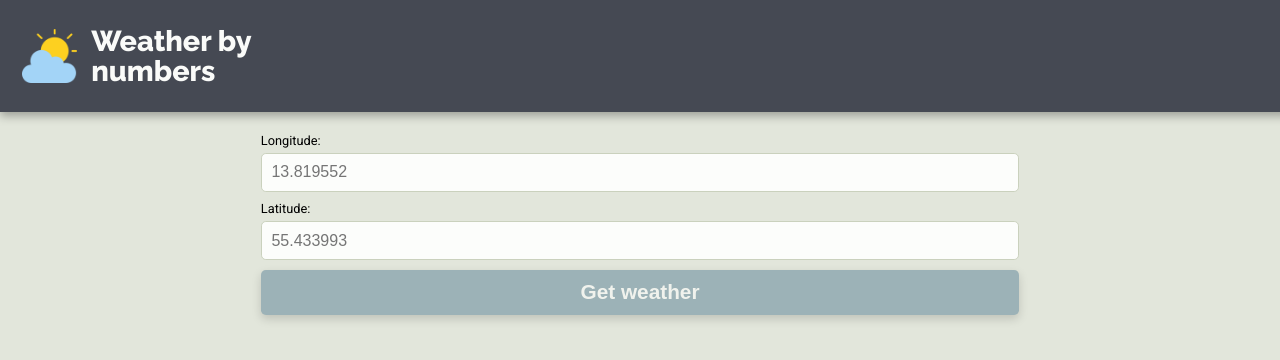
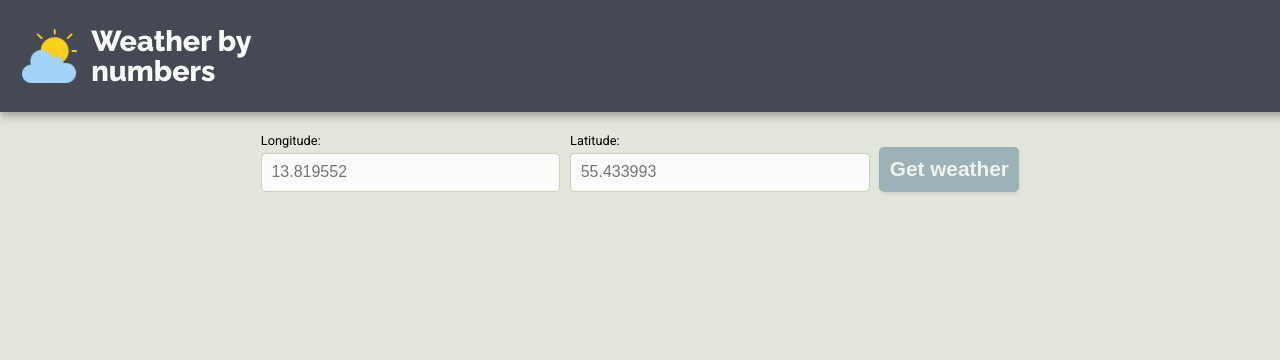
Before and after one commit to fermentedcat/weather-app, a React (Create React App) app: page / in a window 1280 px wide. Shown: the top 360 px of the page. Built offline with nearby package versions, Linux system fonts and the light colour scheme; a web font is replaced by a local one.

Commit message:
Make form responsive

```diff
--- a/src/components/Button/Button.module.scss
+++ b/src/components/Button/Button.module.scss
@@ -6,25 +6,37 @@
   border: none;
   border-radius: $borderRadiusSmall;
   transition: all .07s ease-in-out;
+  cursor: pointer;
 
   &:disabled {
     opacity: .5;
+    box-shadow: none;
+    cursor: default;
   }
 
   &.primary {
-    @include drop-shadow(medium);
     background-color: $primary;
     color: lighten($bgColor, 15%);
-    &:hover {
-      background-color: lighten($primary, 6%);
-      color: white;
+    &:not(:disabled) {
+      @include drop-shadow(medium);
+      &:hover {
+        background-color: lighten($primary, 6%);
+        color: white;
+      }
+      &:active {
+        background-color: darken($primary, 1%);
+        @include drop-shadow(small);
+      }
     }
-    &:active {
-      background-color: darken($primary, 1%);
+
+    &:disabled {
+      @include drop-shadow(small);
     }
   }
 
   &.large {
+    min-width: max-content;
+    height: fit-content;
     font-weight: bold;
     font-size: 1.3em;
   }
--- a/src/components/Form/Form.module.scss
+++ b/src/components/Form/Form.module.scss
@@ -1,4 +1,8 @@
 form.wrapper {
   display: flex;
   flex-direction: column;
+  @media screen and (min-width: 650px) {
+    flex-direction: row;
+    align-items: flex-end;
+  }
 }
--- a/src/components/Input/Input.jsx
+++ b/src/components/Input/Input.jsx
@@ -3,7 +3,7 @@ import styles from './Input.module.scss'
 
 export const Input = ({ title, name, value, placeholder, onChange }) => {
   return (
-    <>
+    <div className={styles.inputGroup}>
       <label className={styles.label} htmlFor={name}>{title}:</label>
       <input
         className={styles.input}
@@ -13,6 +13,6 @@ export const Input = ({ title, name, value, placeholder, onChange }) => {
         placeholder={placeholder}
         onChange={onChange}
       />
-    </>
+    </div>
   )
 }
--- a/src/components/Input/Input.module.scss
+++ b/src/components/Input/Input.module.scss
@@ -1,5 +1,9 @@
 @import '../../global.scss';
 
+.inputGroup {
+  display: flex;
+  flex-direction: column;
+  width: 100%;
   .label {
     font-size: .8em;
     margin-bottom: 0;
@@ -22,3 +26,4 @@
       box-shadow: 0 0 0 1000px $white inset;
     }
   }
+}
--- a/src/components/SnackBar/SnackBar.module.scss
+++ b/src/components/SnackBar/SnackBar.module.scss
@@ -4,16 +4,17 @@
   display: flex;
   justify-content: space-between;
   padding: 1em;
+  padding-right: 2em;
   background-color: rgb(202, 225, 169);
   border-radius: $borderRadiusSmall;
   margin: 1em;
   min-width: 8em;
-  width: 100%;
   position: relative;
 
   @include box-shadow(medium);
   .message {
     margin: 0;
+    font-size: .9em;
   }
 
   button {
```
Lines whose indentation alone changed are shown as unchanged.
